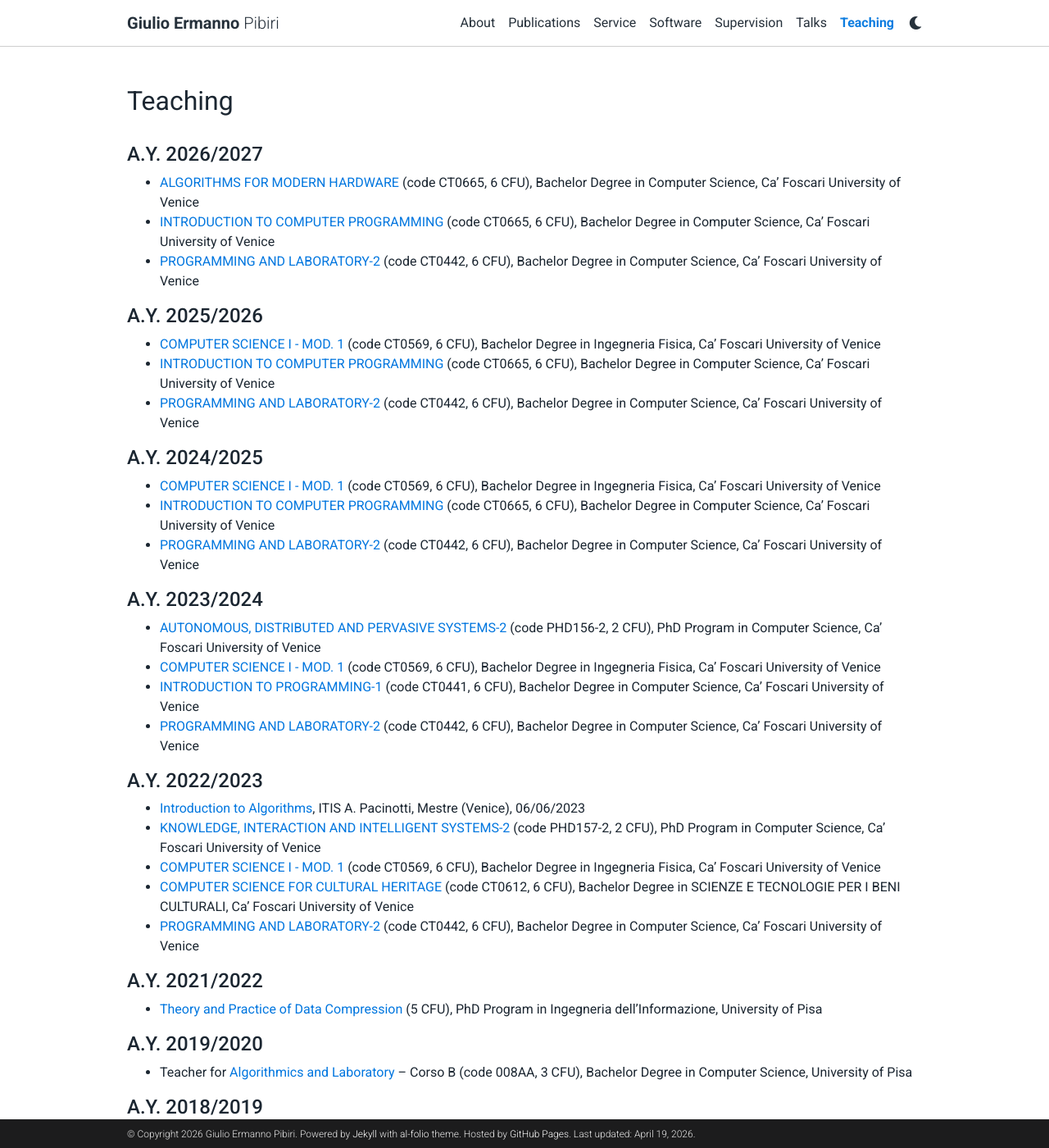
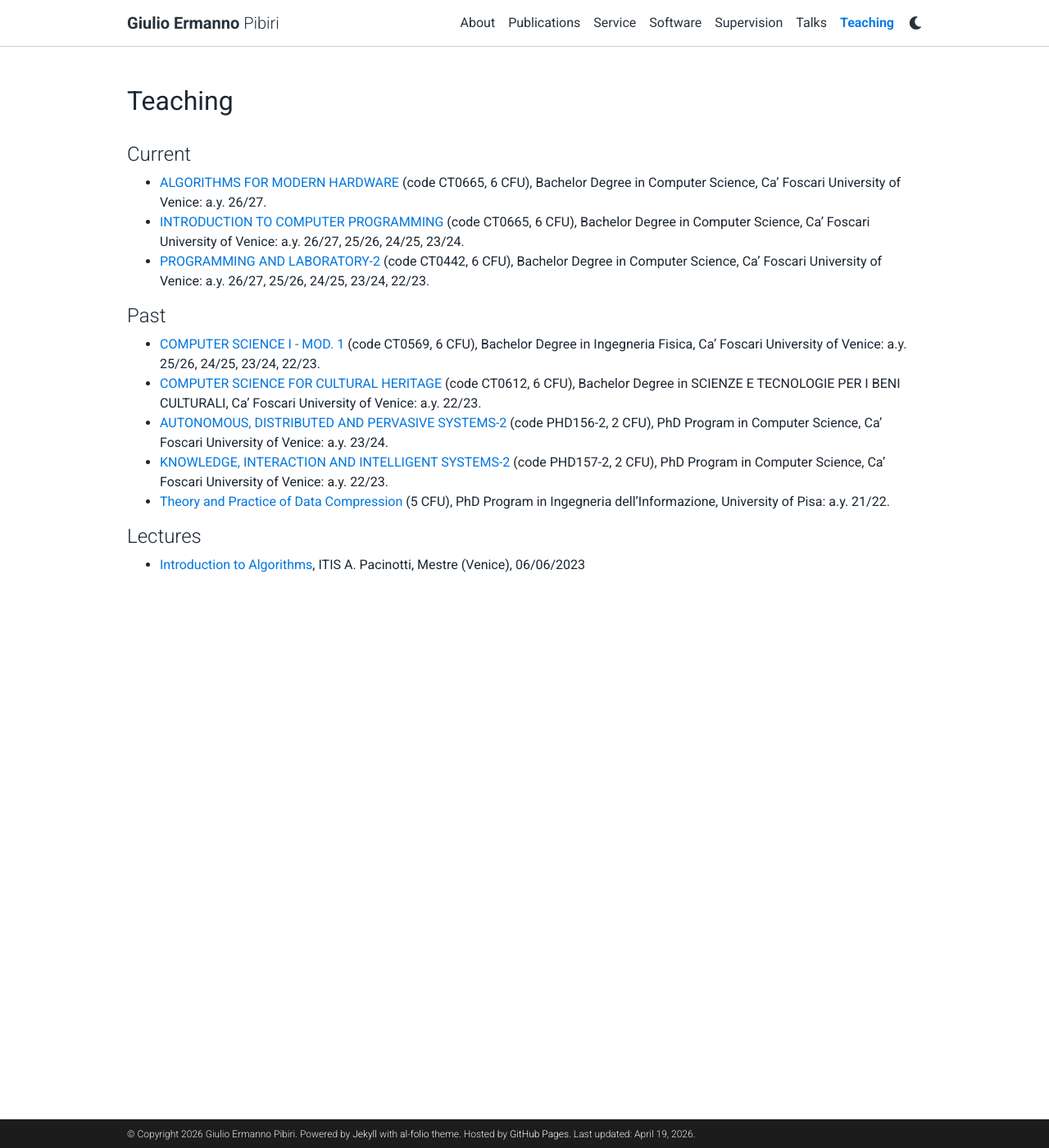
Before and after one commit to jermp/jermp.github.io, a Jekyll site: the page built from _pages/teaching.md, in a window 1280 px wide and 1400 px high. Shown: the whole window at 82% size. Built offline with Jekyll 4.4.1, drawn with Linux system fonts in a browser that asks for light colours; comment, search, counter and statistics services are not loaded; a style sheet for code colours, icons or effects is not loaded; some of the changed text lies outside the part shown.

Commit message:
refactored teaching

```diff
--- a/_pages/teaching.md
+++ b/_pages/teaching.md
@@ -6,69 +6,20 @@ description:
 nav: true
 ---
 
-#### **A.Y. 2026/2027**
+#### Current
 
-- [ALGORITHMS FOR MODERN HARDWARE](https://www.unive.it/data/course/693629) (code CT0665, 6 CFU), Bachelor Degree in Computer Science, Ca' Foscari University of Venice
-- [INTRODUCTION TO COMPUTER PROGRAMMING](https://www.unive.it/data/course/573141) (code CT0665, 6 CFU), Bachelor Degree in Computer Science, Ca' Foscari University of Venice
-- [PROGRAMMING AND LABORATORY-2](https://www.unive.it/data/course/573194) (code CT0442, 6 CFU), Bachelor Degree in Computer Science, Ca' Foscari University of Venice
+- [ALGORITHMS FOR MODERN HARDWARE](https://www.unive.it/data/course/693629) (code CT0665, 6 CFU), Bachelor Degree in Computer Science, Ca' Foscari University of Venice: a.y. 26/27.
+- [INTRODUCTION TO COMPUTER PROGRAMMING](https://www.unive.it/data/course/573141) (code CT0665, 6 CFU), Bachelor Degree in Computer Science, Ca' Foscari University of Venice: a.y. 26/27, 25/26, 24/25, 23/24.
+- [PROGRAMMING AND LABORATORY-2](https://www.unive.it/data/course/573194) (code CT0442, 6 CFU), Bachelor Degree in Computer Science, Ca' Foscari University of Venice: a.y. 26/27, 25/26, 24/25, 23/24, 22/23.
 
-#### **A.Y. 2025/2026**
+#### Past
 
-- [COMPUTER SCIENCE I - MOD. 1](https://www.unive.it/data/course/574427) (code CT0569, 6 CFU), Bachelor Degree in Ingegneria Fisica, Ca' Foscari University of Venice
-- [INTRODUCTION TO COMPUTER PROGRAMMING](https://www.unive.it/data/course/573141) (code CT0665, 6 CFU), Bachelor Degree in Computer Science, Ca' Foscari University of Venice
-- [PROGRAMMING AND LABORATORY-2](https://www.unive.it/data/course/573194) (code CT0442, 6 CFU), Bachelor Degree in Computer Science, Ca' Foscari University of Venice
+- [COMPUTER SCIENCE I - MOD. 1](https://www.unive.it/data/course/574427) (code CT0569, 6 CFU), Bachelor Degree in Ingegneria Fisica, Ca' Foscari University of Venice: a.y. 25/26, 24/25, 23/24, 22/23.
+- [COMPUTER SCIENCE FOR CULTURAL HERITAGE](https://www.unive.it/data/course/374007) (code CT0612, 6 CFU), Bachelor Degree in SCIENZE E TECNOLOGIE PER I BENI CULTURALI, Ca' Foscari University of Venice: a.y. 22/23.
+- [AUTONOMOUS, DISTRIBUTED AND PERVASIVE SYSTEMS-2](https://www.unive.it/data/course/471255) (code PHD156-2, 2 CFU), PhD Program in Computer Science, Ca' Foscari University of Venice: a.y. 23/24.
+- [KNOWLEDGE, INTERACTION AND INTELLIGENT SYSTEMS-2](https://www.unive.it/data/course/401910) (code PHD157-2, 2 CFU), PhD Program in Computer Science, Ca' Foscari University of Venice: a.y. 22/23.
+- [Theory and Practice of Data Compression](https://github.com/jermp/data_compression_course/releases/tag/v1.0.0) (5 CFU), PhD Program in Ingegneria dell’Informazione, University of Pisa: a.y. 21/22.
 
-
-#### **A.Y. 2024/2025**
-
-- [COMPUTER SCIENCE I - MOD. 1](https://www.unive.it/data/course/510103) (code CT0569, 6 CFU), Bachelor Degree in Ingegneria Fisica, Ca' Foscari University of Venice
-- [INTRODUCTION TO COMPUTER PROGRAMMING](https://www.unive.it/data/course/521402) (code CT0665, 6 CFU), Bachelor Degree in Computer Science, Ca' Foscari University of Venice
-- [PROGRAMMING AND LABORATORY-2](https://www.unive.it/data/course/520935) (code CT0442, 6 CFU), Bachelor Degree in Computer Science, Ca' Foscari University of Venice
-
-
-#### **A.Y. 2023/2024**
-
-- [AUTONOMOUS, DISTRIBUTED AND PERVASIVE SYSTEMS-2](https://www.unive.it/data/course/471255) (code PHD156-2, 2 CFU), PhD Program in Computer Science, Ca' Foscari University of Venice
-- [COMPUTER SCIENCE I - MOD. 1](https://www.unive.it/data/course/441572) (code CT0569, 6 CFU), Bachelor Degree in Ingegneria Fisica, Ca' Foscari University of Venice
-- [INTRODUCTION TO PROGRAMMING-1](https://www.unive.it/data/course/493929) (code CT0441, 6 CFU), Bachelor Degree in Computer Science, Ca' Foscari University of Venice
-- [PROGRAMMING AND LABORATORY-2](https://www.unive.it/data/course/493955) (code CT0442, 6 CFU), Bachelor Degree in Computer Science, Ca' Foscari University of Venice
-
-
-#### **A.Y. 2022/2023**
+#### Lectures
 
 - [Introduction to Algorithms](assets/pdf/slides/introduction-to-algorithms.pdf){:target="\_blank"}, ITIS A. Pacinotti, Mestre (Venice), 06/06/2023
-- [KNOWLEDGE, INTERACTION AND INTELLIGENT SYSTEMS-2](https://www.unive.it/data/course/401910) (code PHD157-2, 2 CFU), PhD Program in Computer Science, Ca' Foscari University of Venice
-- [COMPUTER SCIENCE I - MOD. 1](https://www.unive.it/data/course/374118) (code CT0569, 6 CFU), Bachelor Degree in Ingegneria Fisica, Ca' Foscari University of Venice
-- [COMPUTER SCIENCE FOR CULTURAL HERITAGE](https://www.unive.it/data/course/374007) (code CT0612, 6 CFU), Bachelor Degree in SCIENZE E TECNOLOGIE PER I BENI CULTURALI, Ca' Foscari University of Venice
-- [PROGRAMMING AND LABORATORY-2](https://www.unive.it/data/course/379954) (code CT0442, 6 CFU), Bachelor Degree in Computer Science, Ca' Foscari University of Venice
-
-
-#### **A.Y. 2021/2022**
-
-- [Theory and Practice of Data Compression](https://github.com/jermp/data_compression_course/releases/tag/v1.0.0) (5 CFU), PhD Program in Ingegneria dell’Informazione, University of Pisa
-
-
-#### **A.Y. 2019/2020**
-
-- Teacher for [Algorithmics and Laboratory](http://didawiki.cli.di.unipi.it/doku.php/informatica/all-a/start) -- Corso B (code 008AA, 3 CFU), Bachelor Degree in Computer Science, University of Pisa
-
-
-#### **A.Y. 2018/2019**
-
-- Assistant for [Algorithmics and Laboratory](http://didawiki.cli.di.unipi.it/doku.php/informatica/all-a/all19/start) -- Corso A (code 008AA, 3 CFU), Bachelor Degree in Computer Science, University of Pisa
-
-
-#### **A.Y. 2017/2018**
-
-- Assistant for [Competitive Programming and Contests](https://github.com/rossanoventurini/CompetitiveProgramming) (code 645AA, 6 hours), Master Degree in Computer Science, University of Pisa
-
-
-#### **A.Y. 2016/2017**
-
-- Assistant for [Competitive Programming and Contests](https://github.com/rossanoventurini/CompetitiveProgramming) (code 645AA, 6 hours), Master Degree in Computer Science, University of Pisa
-
-
-#### **A.Y. 2015/2016**
-
-- Teacher for [Algorithmics and Laboratory](http://didawiki.cli.di.unipi.it/doku.php/informatica/alr/start) -- Corso di recupero (code 008AA, 3 CFU), Bachelor Degree in Computer Science, University of Pisa
-- Assistant for [Algorithmics and Laboratory](http://didawiki.cli.di.unipi.it/doku.php/informatica/all-a/all16/start) -- Corso A (code 008AA, 3 CFU), Bachelor Degree in Computer Science, University of Pisa
```
